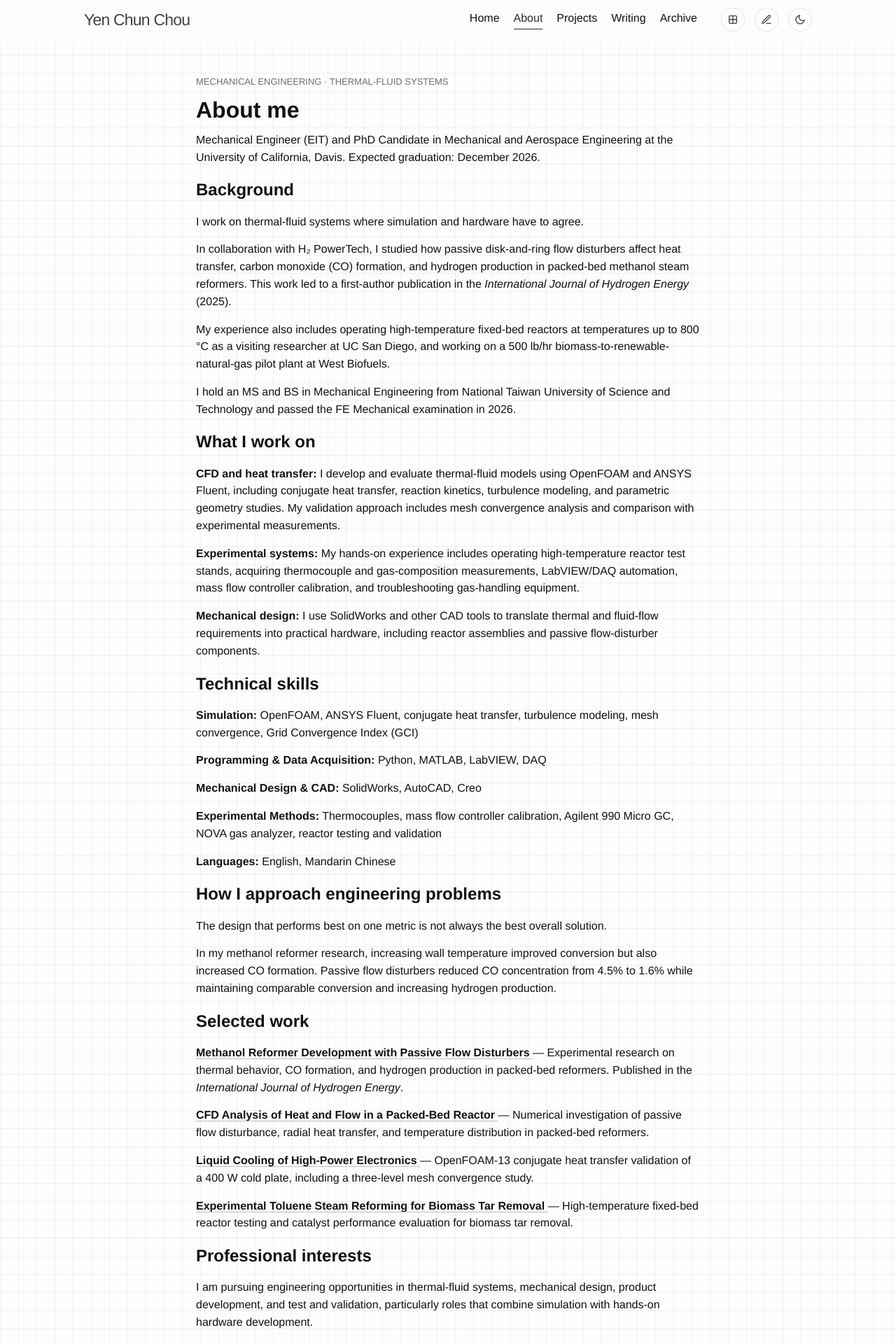
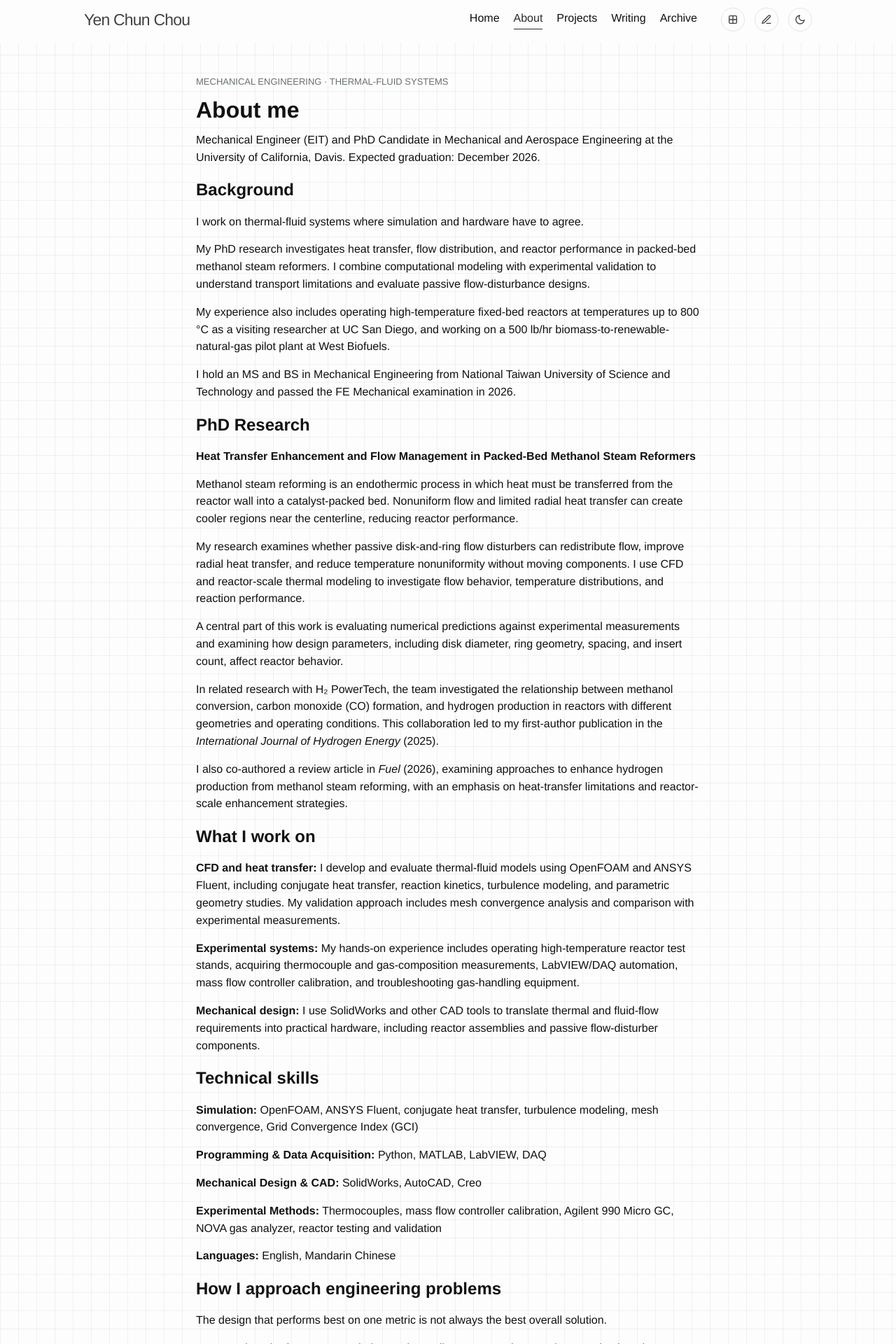
Before and after one commit to yenchun-chou/yenchun-chou.github.io, a Jekyll site: the page built from about.html, in a window 1280 px wide. Shown: the top 1920 px of the page at 70% size. Built offline with Jekyll 4.4.1, drawn with Linux system fonts in a browser that asks for light colours; some of the changed text lies outside the part shown.

Commit message:
Refactor About page layout and content
Removed comments and improved structure of the About page. Added sections for PhD research and publications.

```diff
--- a/about.html
+++ b/about.html
@@ -39,28 +35,36 @@ permalink: /about/
     font-weight: 600;
     line-height: 1.4;
     text-decoration: none;
-    transition: background-color 0.2s ease,
-                transform 0.2s ease;
   }
 
   .about-page .about-cv-button:hover,
   .about-page .about-cv-button:focus-visible {
     background: rgba(128, 128, 128, 0.12);
-    transform: translateY(-1px);
     text-decoration: none;
   }
 
-  .about-page .about-cv-button .arrow {
-    font-size: 17px;
-    line-height: 1;
+  .about-page .publication-item {
+    margin-bottom: 24px;
+  }
+
+  .about-page .publication-type {
+    font-size: 12px;
+    font-weight: 600;
+    letter-spacing: 0.04em;
+    color: var(--muted, #666);
+    margin-bottom: 7px;
   }
 </style>
 
 <article class="content-page about-page">
 
   <header class="page-header">
-    <p class="post-date">MECHANICAL ENGINEERING · THERMAL-FLUID SYSTEMS</p>
+    <p class="post-date">
+      MECHANICAL ENGINEERING · THERMAL-FLUID SYSTEMS
+    </p>
+
     <h1 class="page-title">About me</h1>
+
     <p>
       Mechanical Engineer (EIT) and PhD Candidate in Mechanical and Aerospace
       Engineering at the University of California, Davis.
@@ -76,11 +80,11 @@ permalink: /about/
     </p>
 
     <p>
-      In collaboration with H₂ PowerTech, I studied how passive disk-and-ring
-      flow disturbers affect heat transfer, carbon monoxide (CO) formation,
-      and hydrogen production in packed-bed methanol steam reformers.
-      This work led to a first-author publication in the
-      <em>International Journal of Hydrogen Energy</em> (2025).
+      My PhD research investigates heat transfer, flow distribution, and
+      reactor performance in packed-bed methanol steam reformers.
+      I combine computational modeling with experimental validation
+      to understand transport limitations and evaluate passive
+      flow-disturbance designs.
     </p>
 
     <p>
@@ -94,6 +98,55 @@ permalink: /about/
       I hold an MS and BS in Mechanical Engineering from National Taiwan
       University of Science and Technology and passed the FE Mechanical
       examination in 2026.
+    </p>
+  </section>
+
+  <section>
+    <h2>PhD Research</h2>
+
+    <p>
+      <strong>
+        Heat Transfer Enhancement and Flow Management in
+        Packed-Bed Methanol Steam Reformers
+      </strong>
+    </p>
+
+    <p>
+      Methanol steam reforming is an endothermic process in which heat must
+      be transferred from the reactor wall into a catalyst-packed bed.
+      Nonuniform flow and limited radial heat transfer can create
+      cooler regions near the centerline, reducing reactor performance.
+    </p>
+
+    <p>
+      My research examines whether passive disk-and-ring flow disturbers
+      can redistribute flow, improve radial heat transfer, and reduce
+      temperature nonuniformity without moving components.
+      I use CFD and reactor-scale thermal modeling to investigate
+      flow behavior, temperature distributions, and reaction performance.
+    </p>
+
+    <p>
+      A central part of this work is evaluating numerical predictions
+      against experimental measurements and examining how design parameters,
+      including disk diameter, ring geometry, spacing, and insert count,
+      affect reactor behavior.
+    </p>
+
+    <p>
+      In related research with H₂ PowerTech, the team investigated the
+      relationship between methanol conversion, carbon monoxide (CO)
+      formation, and hydrogen production in reactors with different
+      geometries and operating conditions. This collaboration led
+      to my first-author publication in the
+      <em>International Journal of Hydrogen Energy</em> (2025).
+    </p>
+
+    <p>
+      I also co-authored a review article in <em>Fuel</em> (2026),
+      examining approaches to enhance hydrogen production from
+      methanol steam reforming, with an emphasis on heat-transfer
+      limitations and reactor-scale enhancement strategies.
     </p>
   </section>
 
@@ -130,7 +183,8 @@ permalink: /about/
     <p>
       <strong>Simulation:</strong>
       OpenFOAM, ANSYS Fluent, conjugate heat transfer,
-      turbulence modeling, mesh convergence, Grid Convergence Index (GCI)
+      turbulence modeling, mesh convergence,
+      Grid Convergence Index (GCI)
     </p>
 
     <p>
@@ -184,7 +238,6 @@ permalink: /about/
       </strong>
       — Experimental research on thermal behavior, CO formation,
       and hydrogen production in packed-bed reformers.
-      Published in the <em>International Journal of Hydrogen Energy</em>.
     </p>
 
     <p>
@@ -224,6 +277,57 @@ permalink: /about/
   </section>
 
   <section>
+    <h2>Publications</h2>
+
+    <div class="publication-item">
+      <p class="publication-type">
+        FIRST-AUTHOR JOURNAL ARTICLE · 2025
+      </p>
+
+      <p>
+        <strong>Y.-C. Chou</strong>, A. Gómez-Hernández,
+        K. K. Ochi, C. Agba, M. Horton, and P. A. Erickson.
+        "Analysis of carbon monoxide and hydrogen yield in steam
+        methanol reformation with passive flow disturbance."
+        <em>International Journal of Hydrogen Energy</em>,
+        vol. 157, article 150281, 2025.
+      </p>
+
+      <p>
+        <a class="about-work-link"
+           href="https://doi.org/10.1016/j.ijhydene.2025.150281"
+           target="_blank"
+           rel="noopener noreferrer">
+          Read publication ↗
+        </a>
+      </p>
+    </div>
+
+    <div class="publication-item">
+      <p class="publication-type">
+        CO-AUTHORED REVIEW ARTICLE · 2026
+      </p>
+
+      <p>
+        C. Agba, A. Gómez-Hernández,
+        <strong>Y.-C. Chou</strong>, and P. A. Erickson.
+        "Hydrogen production via methanol steam reforming:
+        a review of H₂ production enhancement methods."
+        <em>Fuel</em>, vol. 421, article 139059, 2026.
+      </p>
+
+      <p>
+        <a class="about-work-link"
+           href="https://doi.org/10.1016/j.fuel.2026.139059"
+           target="_blank"
+           rel="noopener noreferrer">
+          Read publication ↗
+        </a>
+      </p>
+    </div>
+  </section>
+
+  <section>
     <h2>Professional interests</h2>
 
     <p>
@@ -234,10 +338,11 @@ permalink: /about/
     </p>
 
     <p>
-      <a class="about-cv-button" href="/files/cv.pdf"
+      <a class="about-cv-button"
+         href="/files/cv.pdf"
          download="Yen_Chun_Chou_CV.pdf">
         Download CV (PDF)
-        <span class="arrow" aria-hidden="true">↓</span>
+        <span aria-hidden="true">↓</span>
       </a>
     </p>
   </section>
```
Also changed, not shown: other parts of about.html (+0 -4 lines).
